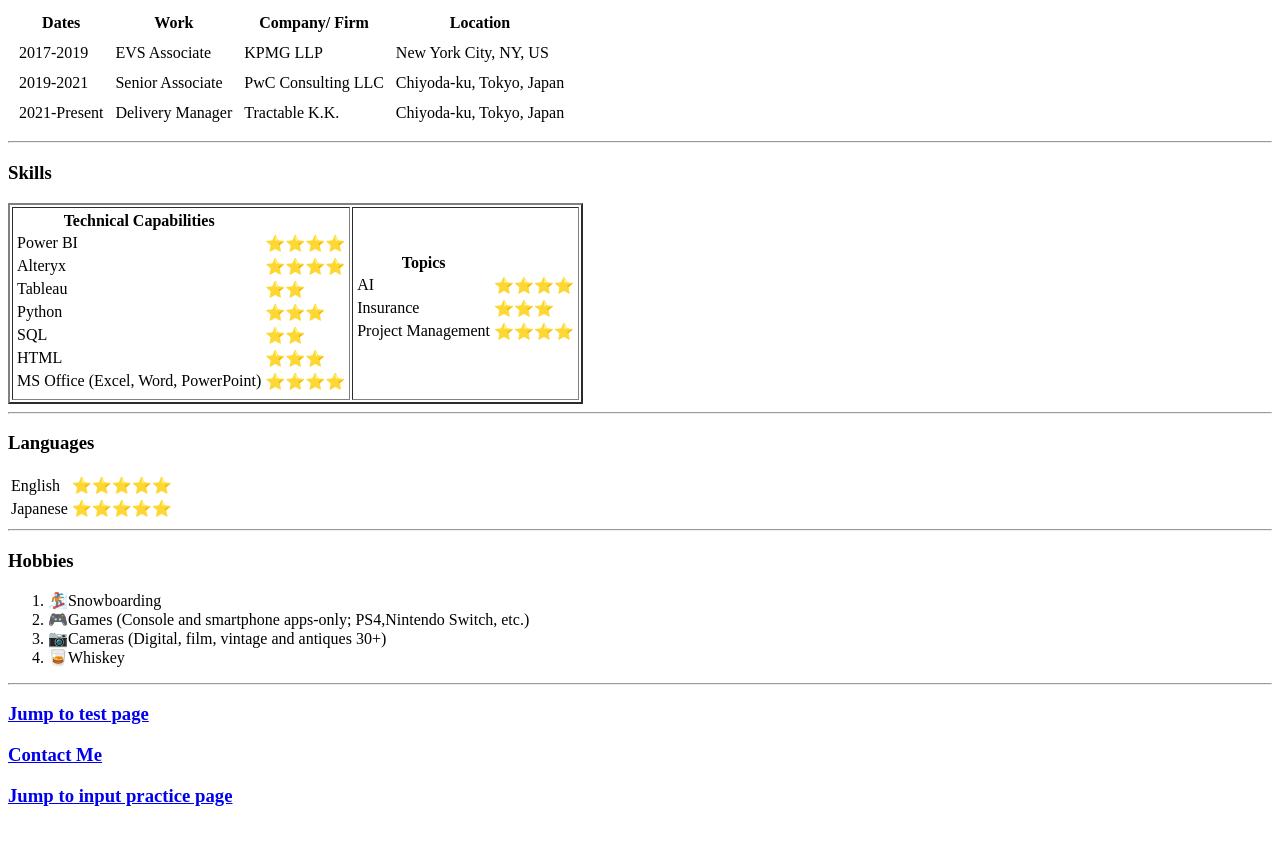
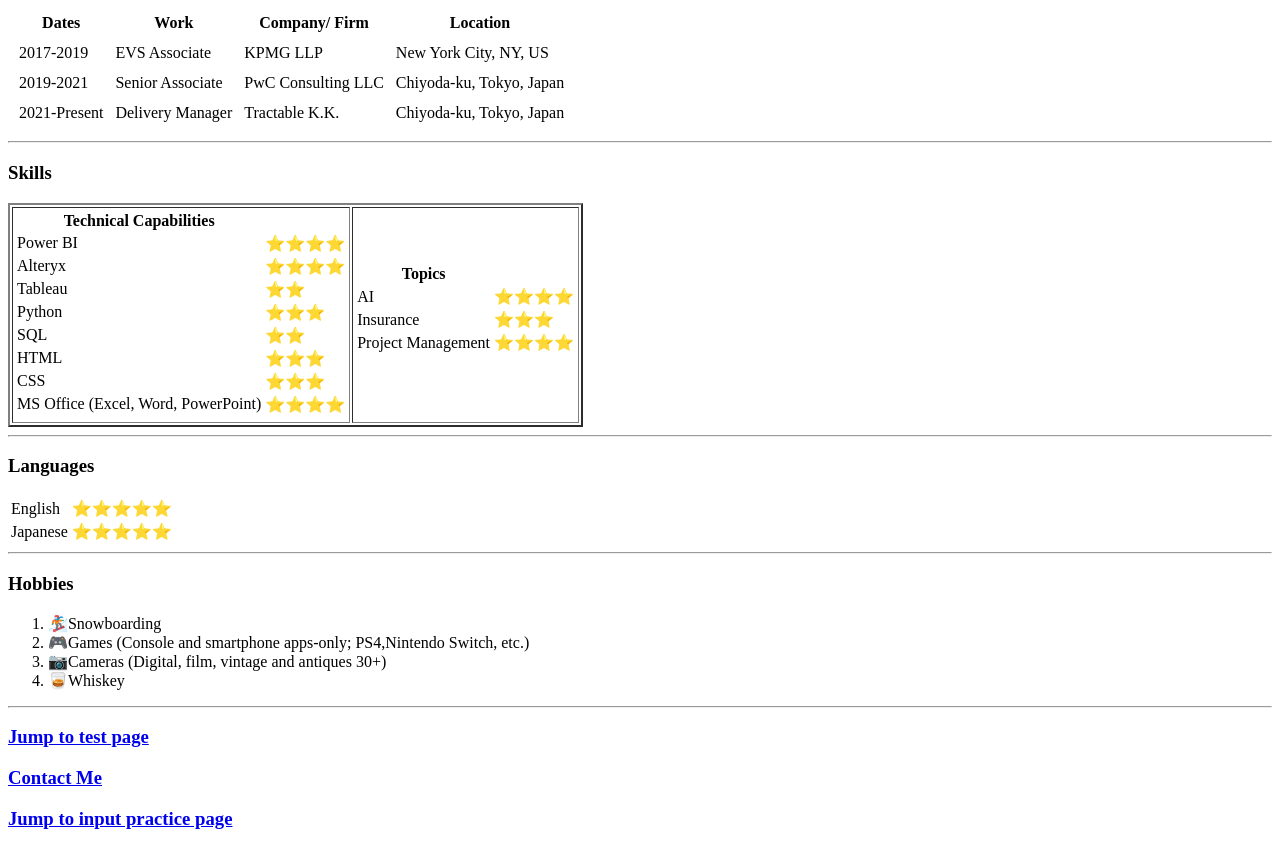
Before and after one commit to jakamasa-official/cv, a plain HTML site: page index.html in a window 1280 px wide. Shown: the part 723-1571 px from the top of the page. Before the commit the page ends 1548 px from the top, so only its background shows below. Drawn offline with Linux system fonts and the light colour scheme.

Commit message:
latest updates

```diff
--- a/index.html
+++ b/index.html
@@ -5,7 +5,7 @@
   <meta charset="utf-8">
   <title>💯Tak Hirayama</title>
   <meta name="description" content="This is a website showcasing who Tak Hirayama is. Website includes Tak's interests, skills, experiences, portfolios and more. Created to practice html coding." </head>
-
+  <link rel="stylesheet" href="css/style.css">
 <body>
   <table cellspacing="20">
     <tr>
@@ -118,6 +118,10 @@
               <td>&#11088;&#11088;&#11088;</td>
             </tr>
             <tr>
+              <td>CSS</td>
+              <td>&#11088;&#11088;&#11088;</td>
+            </tr>
+            <tr>
               <td>MS Office (Excel, Word, PowerPoint)</td>
               <td>&#11088;&#11088;&#11088;&#11088;</td>
             </tr>
```
